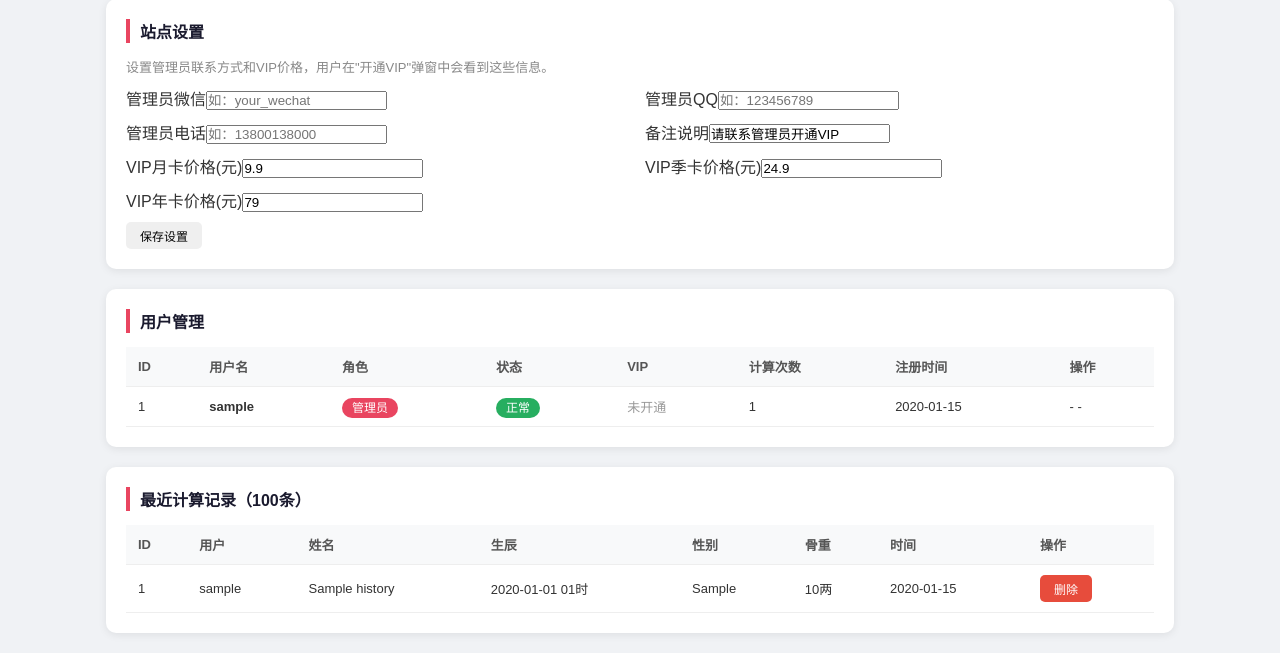
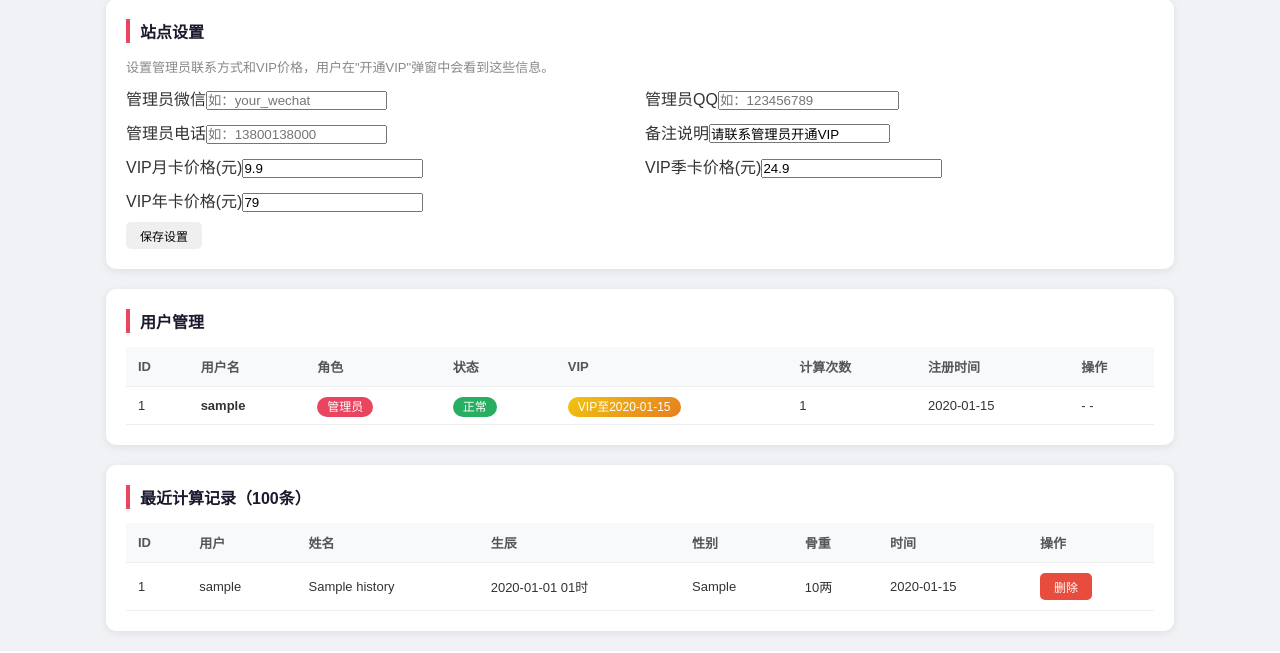
Before and after one commit to jaraim/chenggu-web, a Flask app: page /admin in a window 1280 px wide. Shown: the part 416-1069 px from the top of the page. Run offline with Flask 3, Linux system fonts and the light colour scheme; the visitor is signed in with stand-in values (Sample User, id 1); data comes from the database, SQL or seed files in the repository; tables that the repository leaves empty hold one stand-in row (values such as "Sample post"); data that the repository does not hold is empty.

Commit message:
fix: 后台开通VIP后状态不显示的bug
根因：/api/admin/users 的SQL只查了用户基本信息，漏了 is_vip / vip_expire_at 两个字段，
前端拿不到 VIP 状态所以永远显示'未开通'（实际数据库已开通成功）。
- 列表查询补上 is_vip、vip_expire_at 字段
- 开通/取消VIP操作增加成功提示与错误反馈，避免静默失败

```diff
--- a/app.py
+++ b/app.py
@@ -724,7 +724,7 @@ def admin_stats():
 @admin_required
 def admin_users():
     db = get_db()
-    rows = db.execute("""SELECT u.id, u.username, u.is_admin, u.is_active, u.created_at,
+    rows = db.execute("""SELECT u.id, u.username, u.is_admin, u.is_active, u.is_vip, u.vip_expire_at, u.created_at,
                          (SELECT COUNT(*) FROM history h WHERE h.user_id=u.id) as calc_count
                          FROM users u ORDER BY u.id DESC""").fetchall()
     return jsonify([dict(r) for r in rows])
--- a/templates/admin.html
+++ b/templates/admin.html
@@ -155,17 +155,26 @@ async function grantVip(uid) {
   if (days === null) return;
   const d = parseInt(days);
   if (isNaN(d) || d < 0) { alert('请输入有效数字'); return; }
-  await fetch('/api/admin/users/' + uid + '/vip', {
-    method: 'POST', headers: {'Content-Type':'application/json'},
-    body: JSON.stringify({days: d})
-  });
-  loadUsers();
+  try {
+    const res = await fetch('/api/admin/users/' + uid + '/vip', {
+      method: 'POST', headers: {'Content-Type':'application/json'},
+      body: JSON.stringify({days: d})
+    });
+    const data = await res.json().catch(() => ({}));
+    if (!res.ok || !data.ok) { alert('开通失败：' + (data.error || ('HTTP ' + res.status))); return; }
+    alert('已开通VIP' + (data.vip_expire_at ? '至' + data.vip_expire_at : '（永久）'));
+    loadUsers();
+  } catch(e) { alert('开通失败：' + e.message); }
 }
 
 async function removeVip(uid) {
   if (!confirm('确定取消该用户的VIP？')) return;
-  await fetch('/api/admin/users/' + uid + '/vip', {method: 'DELETE'});
-  loadUsers();
+  try {
+    const res = await fetch('/api/admin/users/' + uid + '/vip', {method: 'DELETE'});
+    if (!res.ok) { alert('取消失败：HTTP ' + res.status); return; }
+    alert('已取消VIP');
+    loadUsers();
+  } catch(e) { alert('取消失败：' + e.message); }
 }
 
 async function loadHistory() {
```
